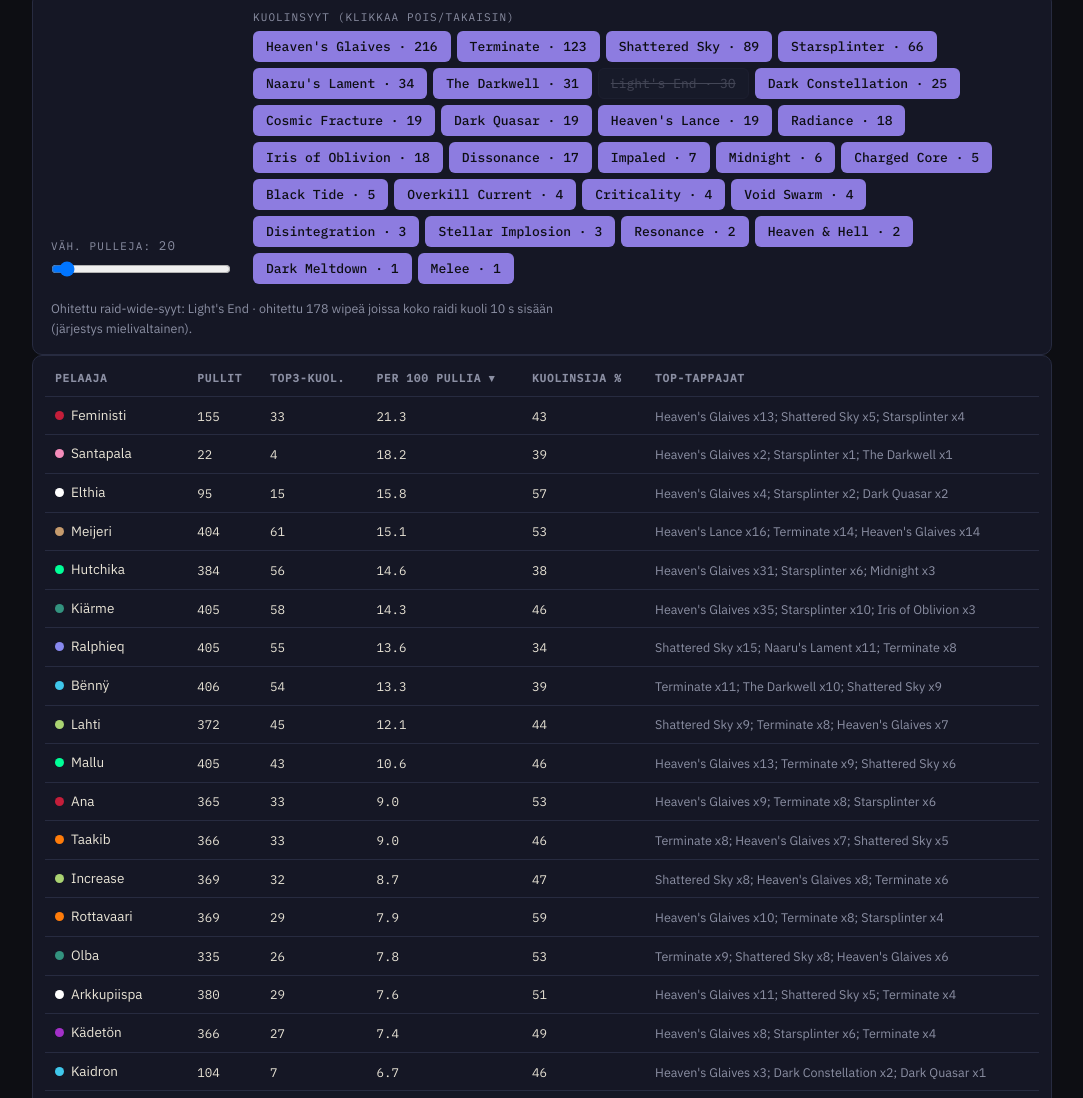
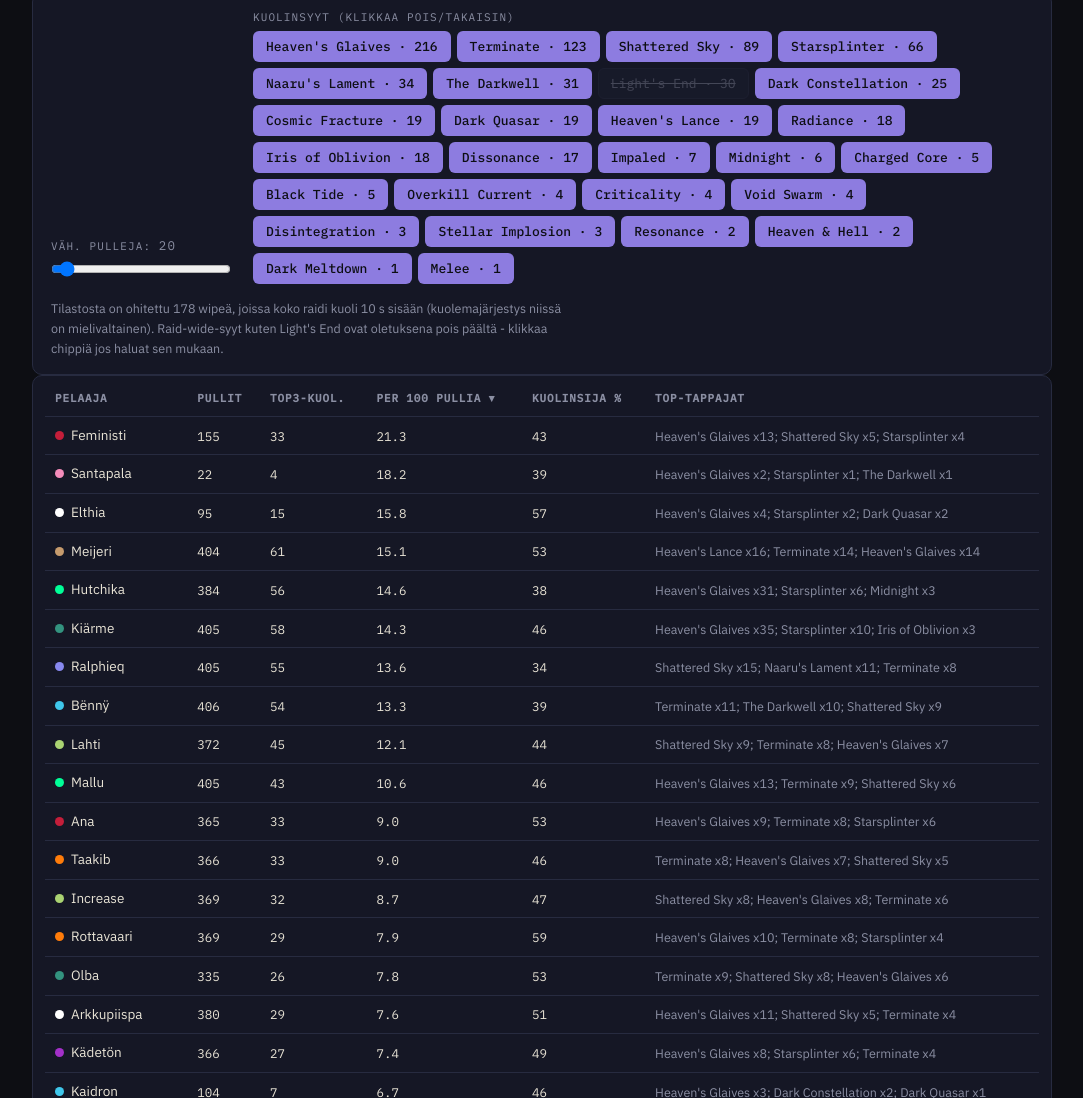
Before and after one commit to olvahakk/kb-stats, a plain HTML site: page index.html in a window 1280 px wide. Shown: the part 2361-3459 px from the top of the page, without its empty margins (98-1181 px from the left). Drawn offline with nearby package versions, Linux system fonts and the light colour scheme.

Commit message:
Add files via upload

```diff
--- a/index.html
+++ b/index.html
@@ -248,8 +248,8 @@ function init(data){
 
   const m=DATA.players_meta||{};
   document.getElementById('playersMeta').textContent=
-    `Ohitettu raid-wide-syyt: ${(m.ignored_causes||[]).join(', ')||'-'} · `+
-    `ohitettu ${m.simul_skipped_wipes??'?'} wipeä joissa koko raidi kuoli ${m.simul_window_s??'?'} s sisään (järjestys mielivaltainen).`;
+    `Tilastosta on ohitettu ${m.simul_skipped_wipes??'?'} wipeä, joissa koko raidi kuoli ${m.simul_window_s??'?'} s sisään `+
+    `(kuolemajärjestys niissä on mielivaltainen). Raid-wide-syyt kuten Light's End ovat oletuksena pois päältä - klikkaa chippiä jos haluat sen mukaan.`;
   document.getElementById('minPulls').addEventListener('input',e=>{
     state.minPulls=+e.target.value;renderPlayers();});
 
```
